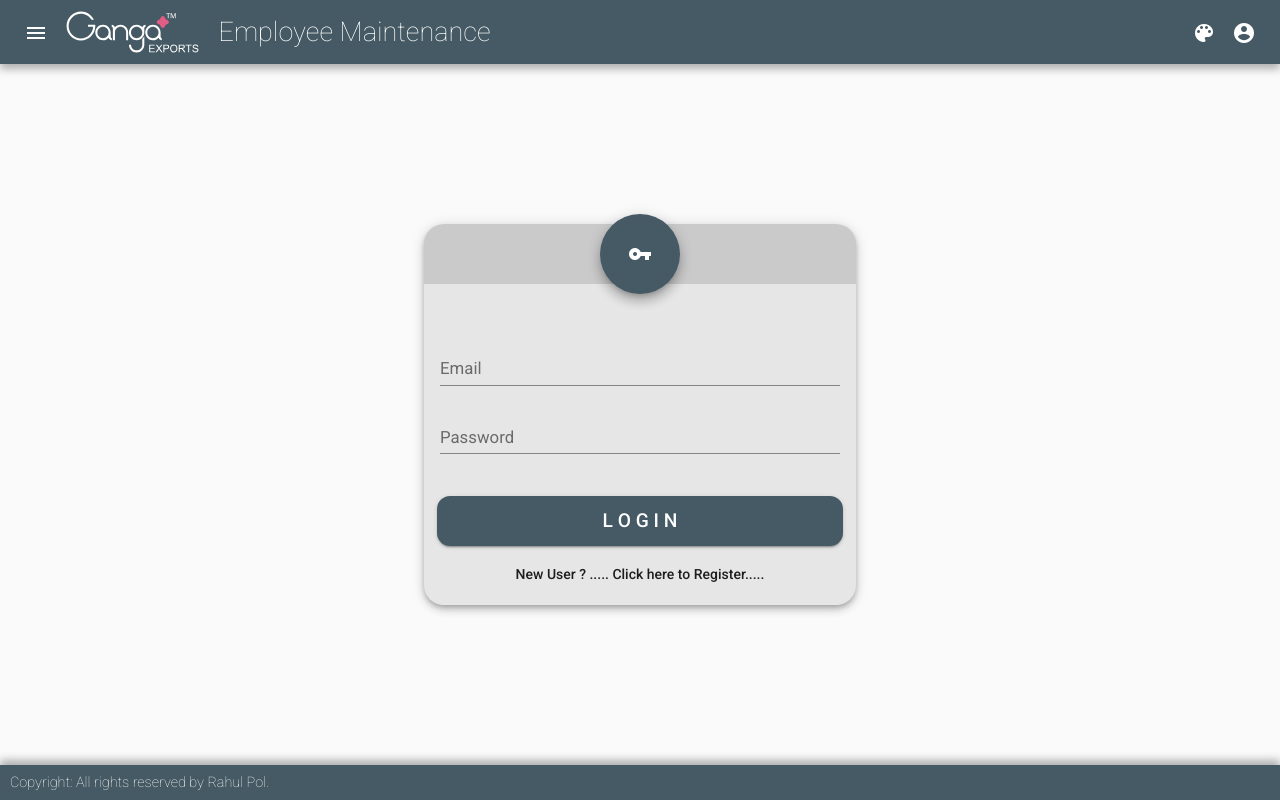
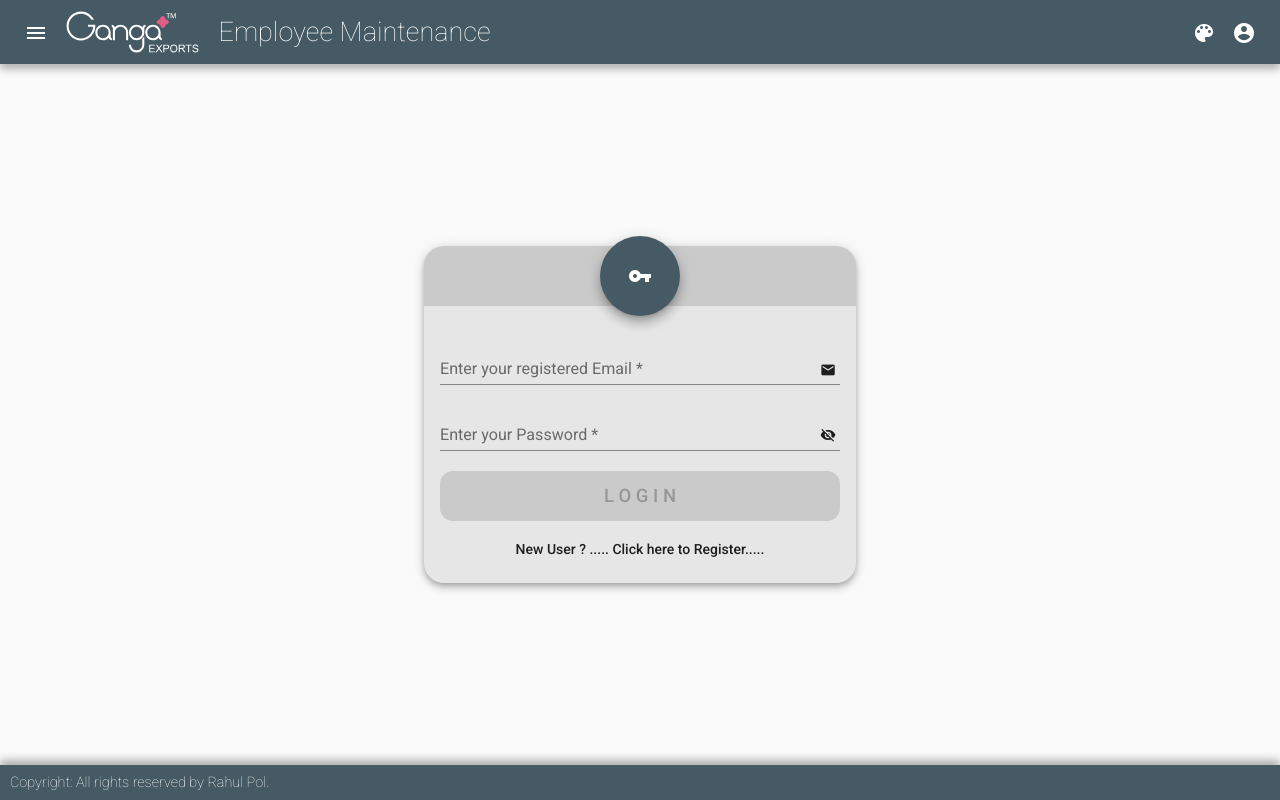
Before and after one commit to rahulhiralalpol/GangaEmployeeMaintenance, an Angular app: page /login in a window 1280 px wide. Built offline with nearby package versions, Linux system fonts and the light colour scheme.

Commit message:
22-03-2020-01-10

```diff
--- a/src/app/components/login/login.component.html
+++ b/src/app/components/login/login.component.html
@@ -1,26 +1,46 @@
 <mat-card class="login-card mat-elevation-z5">
   <mat-card-header>
     <mat-toolbar color="primary" class="loginicon mat-elevation-z8">
-      <mat-icon id="StateIcon">vpn_key</mat-icon>
+      <mat-icon id="StateIcon">{{
+        registermode ? "edit" : "vpn_key"
+      }}</mat-icon>
     </mat-toolbar>
   </mat-card-header>
   <mat-card-content>
-    <form
-      class="login-form"
-      [formGroup]="loginForm"
-      (ngSubmit)="onSubmit(loginForm.value)"
-    >
+    <form class="login-form" [formGroup]="loginForm" (ngSubmit)="onSubmit()">
+      <div class="formfields">
+        <!-- Email Field -->
         <mat-form-field class="full-width">
-        <input matInput placeholder="Email" formControlName="email" />
+          <mat-label>{{
+            registermode ? "Email" : "Enter your registered Email"
+          }}</mat-label>
+          <input matInput placeholder="abcd@efg.com" formControlName="email" />
+          <button mat-icon-button matSuffix [autofocus]="false">
+            <mat-icon>email</mat-icon>
+          </button>
+          <mat-error *ngIf="loginForm.controls.email.invalid">{{
+            getEmailErrorMessage()
+          }}</mat-error>
         </mat-form-field>
+
+        <!-- Password Field -->
         <mat-form-field class="full-width">
+          <mat-label>Enter your Password</mat-label>
           <input
             matInput
-          placeholder="Password"
-          type="password"
+            placeholder="Password 8 to 20 character long"
+            [type]="hide ? 'password' : 'text'"
             formControlName="password"
           />
+          <button mat-icon-button matSuffix (click)="hide = !hide">
+            <mat-icon>{{ hide ? "visibility_off" : "visibility" }}</mat-icon>
+          </button>
+          <mat-error *ngIf="loginForm.controls.password.invalid">{{
+            getPasswordErrorMessage()
+          }}</mat-error>
         </mat-form-field>
+
+        <!-- Confirm Password Field -->
         <mat-form-field class="full-width" *ngIf="registermode">
           <input
             matInput
@@ -28,15 +48,30 @@
             type="password"
             formControlName="confpassword"
           />
+          <button mat-icon-button matSuffix>
+            <mat-icon>visibility_off</mat-icon>
+          </button>
+          <mat-error *ngIf="loginForm.controls.confpassword.invalid">{{
+            getConfPasswordErrorMessage()
+          }}</mat-error>
         </mat-form-field>
+      </div>
+      <div class="submitbuttons">
+        <button
+          type="submit"
+          [disabled]="!loginForm.valid"
+          id="LoginButton"
+          color="primary"
+          mat-raised-button
+        >
+          {{ registermode ? "R E G I S T E R" : "L O G I N" }}
+        </button>
+        <a id="StateButton" mat-button (click)="ChangeState()">{{
+          registermode
+            ? "Already a User ? ..... Click here to Login....."
+            : "New User ? ..... Click here to Register....."
+        }}</a>
+      </div>
     </form>
   </mat-card-content>
-  <mat-card-actions>
-    <button id="LoginButton" color="primary" mat-raised-button type="submit">
-      L O G I N
-    </button>
-    <a id="StateButton" mat-button (click)="ChangeState()"
-      >New User ? ..... Click here to Register.....</a
-    >
-  </mat-card-actions>
 </mat-card>
--- a/src/app/components/login/login.component.scss
+++ b/src/app/components/login/login.component.scss
@@ -7,7 +7,6 @@
 
 .login-card {
   width: 400px;
-  // height: 300px;
   border-radius: 20px;
   background-color: rgba($color: #000000, $alpha: 0.08);
   display: grid;
@@ -42,27 +41,25 @@
     display: grid;
     grid-template-rows: auto;
     place-content: stretch stretch;
-    padding-top: 70px;
+    padding-top: 50px;
 
     .login-form {
-      font-size: 1.2em;
+      font-size: 1.15em;
       min-width: 150px;
       max-width: 500px;
-      width: 100%;
-    }
-  }
+      display: grid;
+      grid-template-rows: auto min-content;
 
-  mat-card-actions {
-    display: grid;
-    grid-template-rows: auto auto;
-    row-gap: 10px;
-    // place-content: stretch stretch;
-    padding: 5px;
-    // height: 50px;
-    button {
-      border-radius: 13px;
-      height: 50px;
-      font-size: 1.2em;
+      .submitbuttons {
+        display: grid;
+        grid-template-rows: auto;
+        row-gap: 10px;
+        button {
+          border-radius: 13px;
+          height: 50px;
+          font-size: 1.15em;
+        }
+      }
     }
   }
 }
--- a/src/app/components/login/login.component.ts
+++ b/src/app/components/login/login.component.ts
@@ -1,5 +1,6 @@
 import { Component, OnInit } from "@angular/core";
-import { FormGroup, FormControl } from "@angular/forms";
+import { FormGroup, FormControl, Validators } from "@angular/forms";
+import { Router } from "@angular/router";
 
 @Component({
   selector: "app-login",
@@ -7,39 +8,89 @@ import { FormGroup, FormControl } from "@angular/forms";
   styleUrls: ["./login.component.scss"]
 })
 export class LoginComponent implements OnInit {
-  constructor() {}
+  constructor(private router: Router) {
+    this.checkMode();
+  }
 
+  hide = true;
   registermode = false;
-
-  loginForm = new FormGroup({
-    email: new FormControl(),
-    password: new FormControl(),
-    confpassword: new FormControl()
-  });
+  loginForm;
 
   ngOnInit(): void {}
 
   ChangeState() {
     this.registermode = !this.registermode;
-    if (this.registermode) {
-      document.getElementById("LoginButton").innerText = "R E G I S T E R";
-      document.getElementById("StateButton").innerText =
-        "Already a User ? ..... Click here to Login.....";
-      document.getElementById("StateIcon").innerText = "edit";
-    } else {
-      document.getElementById("LoginButton").innerText = "L O G I N";
-      document.getElementById("StateButton").innerText =
-        "New User ? ..... Click here to Register.....";
-      document.getElementById("StateIcon").innerText = "vpn_key";
-    }
     this.loginForm.reset();
+    this.loginForm.clearValidators();
+    this.checkMode();
   }
 
-  onSubmit(loginData) {
+  onSubmit() {
     if (this.registermode) {
-      console.log(loginData.email.value);
+      this.router.navigate(["/employeeslist"]);
     } else {
-      console.log(loginData.email.value);
+      this.router.navigate(["/dashboard"]);
+    }
+  }
+
+  getEmailErrorMessage() {
+    if (this.loginForm.controls.email.hasError("required")) {
+      return "You must enter a value";
+    }
+    return this.loginForm.controls.email.hasError("email")
+      ? "Not a valid email"
+      : "";
+  }
+  getPasswordErrorMessage() {
+    if (this.loginForm.controls.password.hasError("required")) {
+      return "You must enter a value";
+    } else if (this.loginForm.controls.password.hasError("minlength")) {
+      return "Minimum 8 characters";
+    } else if (this.loginForm.controls.password.hasError("maxlength")) {
+      return "Maximum 20 characters";
+    } else {
+      return "";
+    }
+  }
+
+  getConfPasswordErrorMessage() {
+    if (this.loginForm.controls.confpassword.hasError("required")) {
+      return "You must enter a value";
+    } else if (this.loginForm.controls.confpassword.hasError("minlength")) {
+      return "Minimum 8 characters";
+    } else if (this.loginForm.controls.confpassword.hasError("maxlength")) {
+      return "Maximum 20 characters";
+    } else {
+      return "";
+    }
+  }
+
+  checkMode() {
+    if (this.registermode) {
+      const loginForm = new FormGroup({
+        email: new FormControl("", [Validators.required, Validators.email]),
+        password: new FormControl("", [
+          Validators.required,
+          Validators.minLength(8),
+          Validators.maxLength(20)
+        ]),
+        confpassword: new FormControl("", [
+          Validators.required,
+          Validators.minLength(8),
+          Validators.maxLength(20)
+        ])
+      });
+      this.loginForm = loginForm;
+    } else {
+      const loginForm = new FormGroup({
+        email: new FormControl("", [Validators.required, Validators.email]),
+        password: new FormControl("", [
+          Validators.required,
+          Validators.minLength(8),
+          Validators.maxLength(20)
+        ])
+      });
+      this.loginForm = loginForm;
     }
   }
 }
```
Lines whose indentation alone changed are shown as unchanged.
